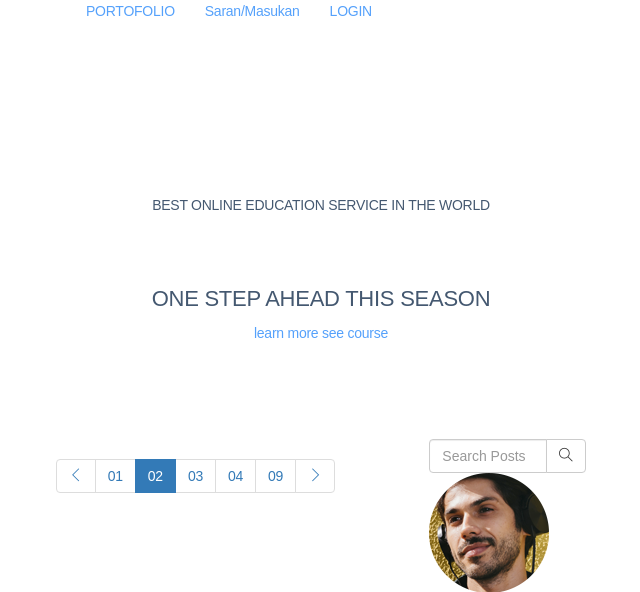
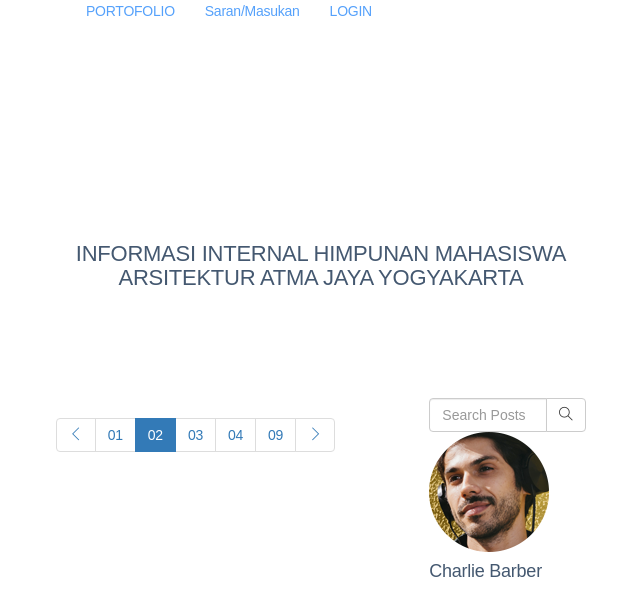
Before and after one commit to adrianfathurs/arsiAtma, a CodeIgniter app: page /arsiAtma/index.php/informasi/index in a window 1280 px wide. Shown: the part 212-804 px from the top of the page, without its empty margins (319-959 px from the left). Run offline with CodeIgniter, Linux system fonts and the light colour scheme; data that the repository does not hold is empty; some libraries are stand-ins or nearby versions.

Commit message:
Update vinformasi.php

```diff
--- a/application/views/informasi/vinformasi.php
+++ b/application/views/informasi/vinformasi.php
@@ -5,16 +5,9 @@
           <div class="row">
             <div class="col-lg-12">
               <div class="banner_content text-center">
-                <p class="text-uppercase">
-                  Best online education service In the world
-                </p>
                 <h2 class="text-uppercase mt-4 mb-5">
-                  One Step Ahead This Season
+                  Informasi Internal Himpunan Mahasiswa Arsitektur Atma Jaya Yogyakarta
                 </h2>
-                <div>
-                  <a href="#" class="primary-btn2 mb-3 mb-sm-0">learn more</a>
-                  <a href="#" class="primary-btn ml-sm-3 ml-0">see course</a>
-                </div>
               </div>
             </div>
           </div>
```
